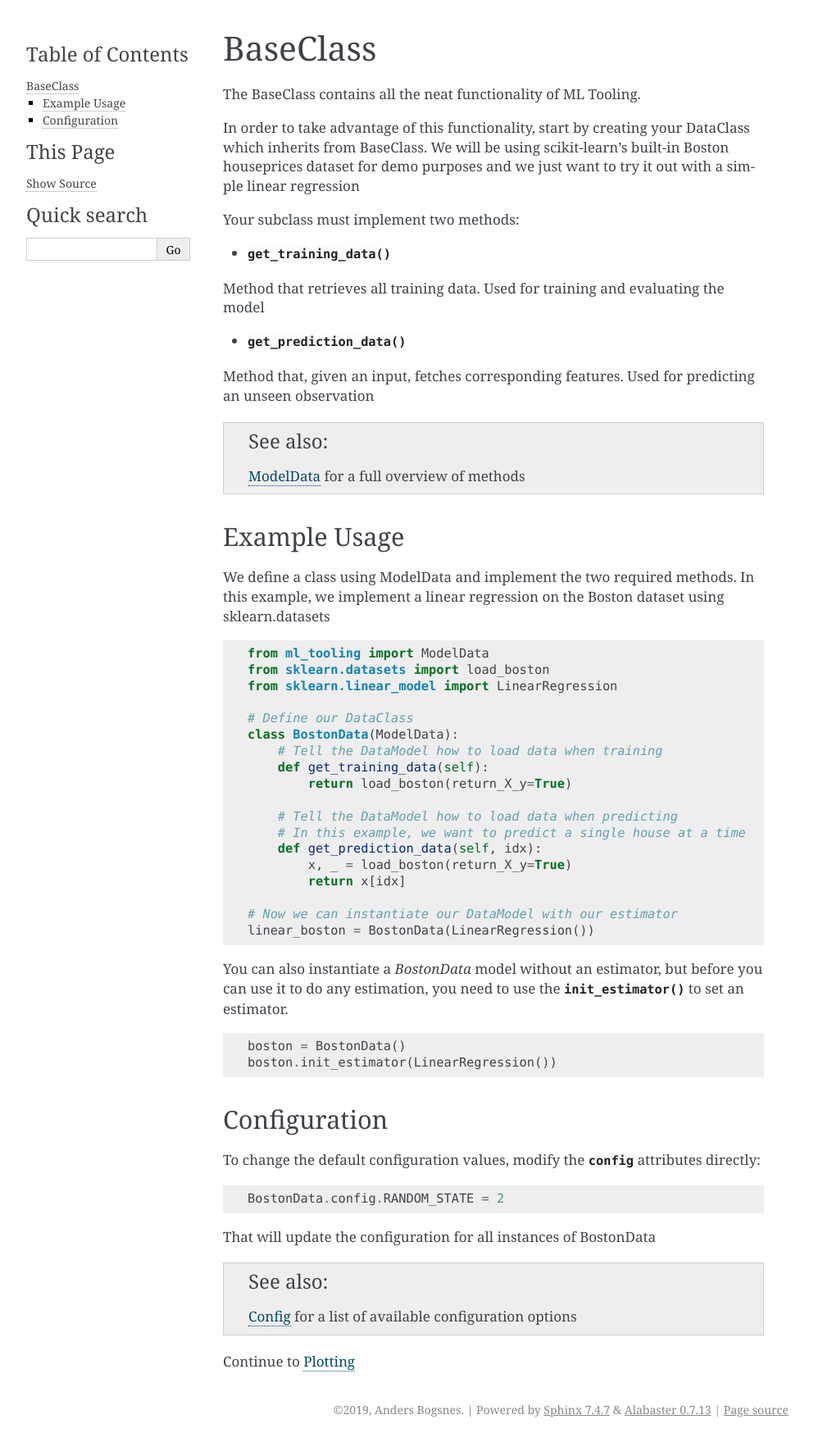
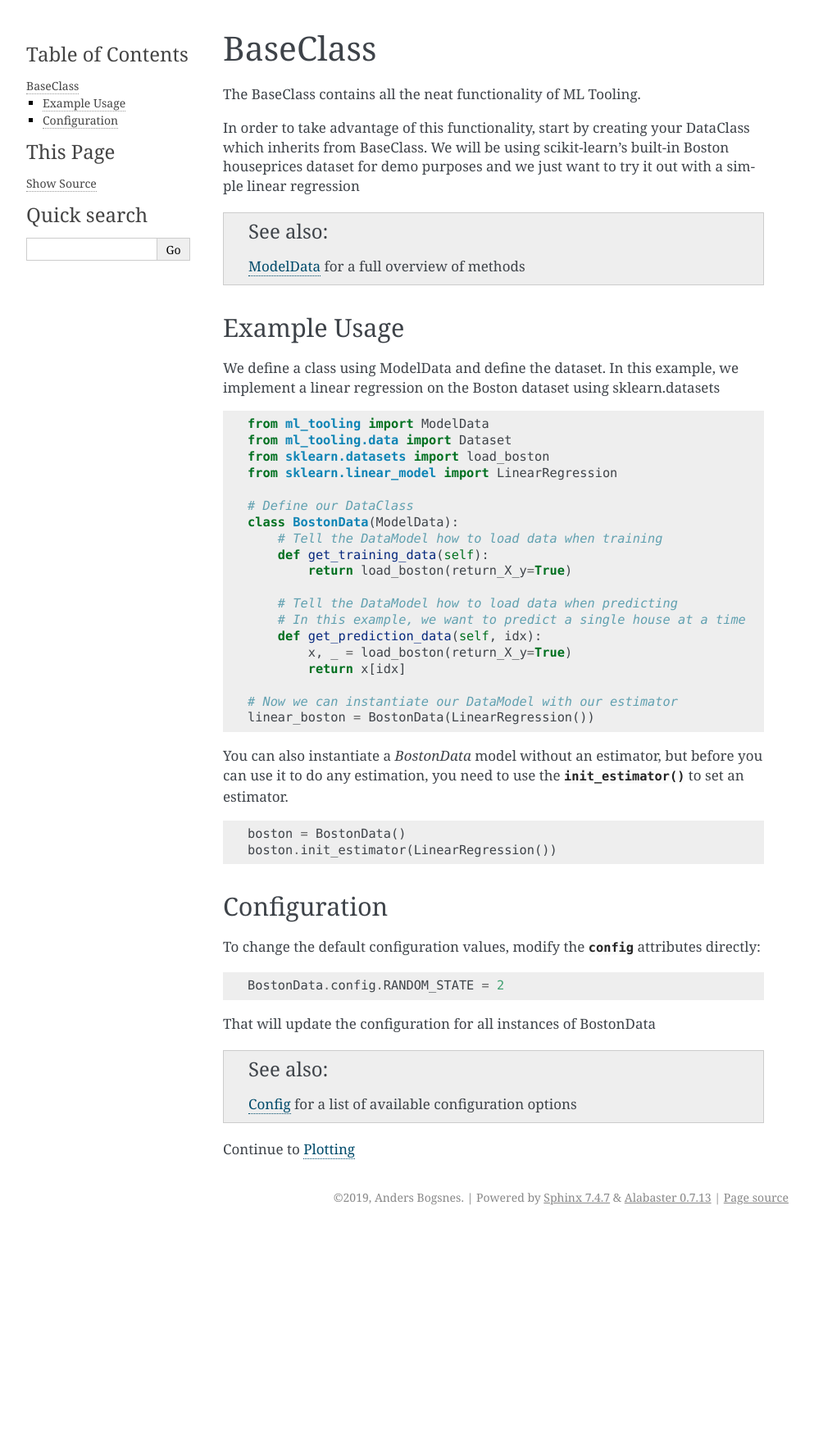
Before and after one commit to andersbogsnes/ml_tooling, a Sphinx documentation site: the page built from docs/baseclass.rst, in a window 1280 px wide. Shown: the whole page at 82% size, without its empty margins (148-1141 px from the left). Built offline with Sphinx 7.4.7, drawn with Linux system fonts in a browser that asks for light colours; after the commit the page ends 1500 px from its top, so only the background shows below that.

Commit message:
Added requested changes

```diff
--- a/docs/baseclass.rst
+++ b/docs/baseclass.rst
@@ -10,28 +10,18 @@ In order to take advantage of this functionality, start by creating your DataCla
 which inherits from BaseClass. We will be using scikit-learn's built-in Boston houseprices
 dataset for demo purposes and we just want to try it out with a simple linear regression
 
-Your subclass must implement two methods:
-
-- :meth:`~ModelData.get_training_data`
-
-Method that retrieves all training data. Used for training and evaluating the model
-
-
-- :meth:`~ModelData.get_prediction_data`
-
-Method that, given an input, fetches corresponding features. Used for predicting an unseen observation
-
 .. seealso::
     :ref:`api` for a full overview of methods
 
 Example Usage
 -------------
-We define a class using ModelData and implement the two required methods.
+We define a class using ModelData and define the dataset.
 In this example, we implement a linear regression on the Boston dataset using sklearn.datasets
 
 .. code-block:: python
 
     from ml_tooling import ModelData
+    from ml_tooling.data import Dataset
     from sklearn.datasets import load_boston
     from sklearn.linear_model import LinearRegression
 
```
Also changed, not shown: 1 other file.
